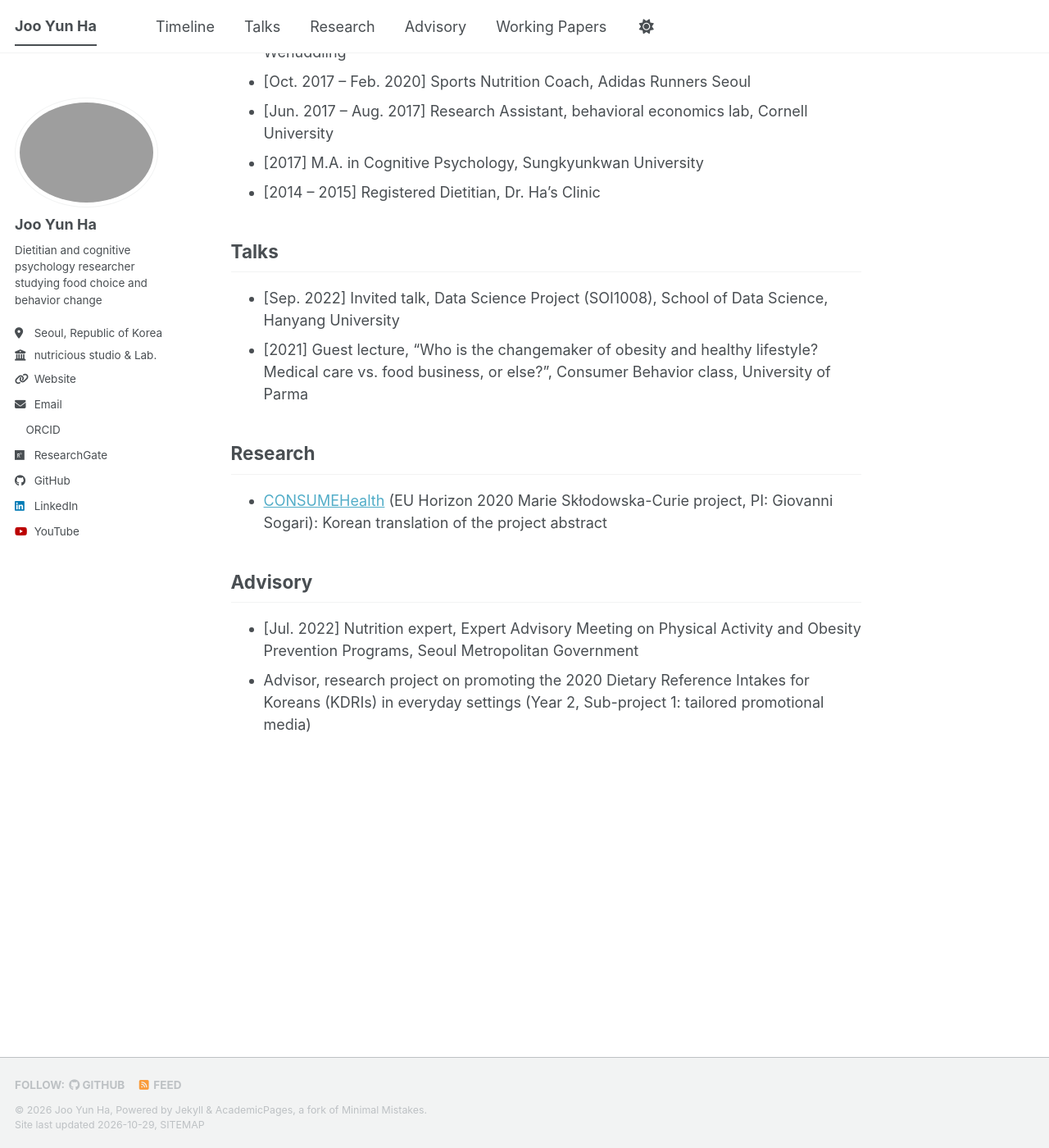
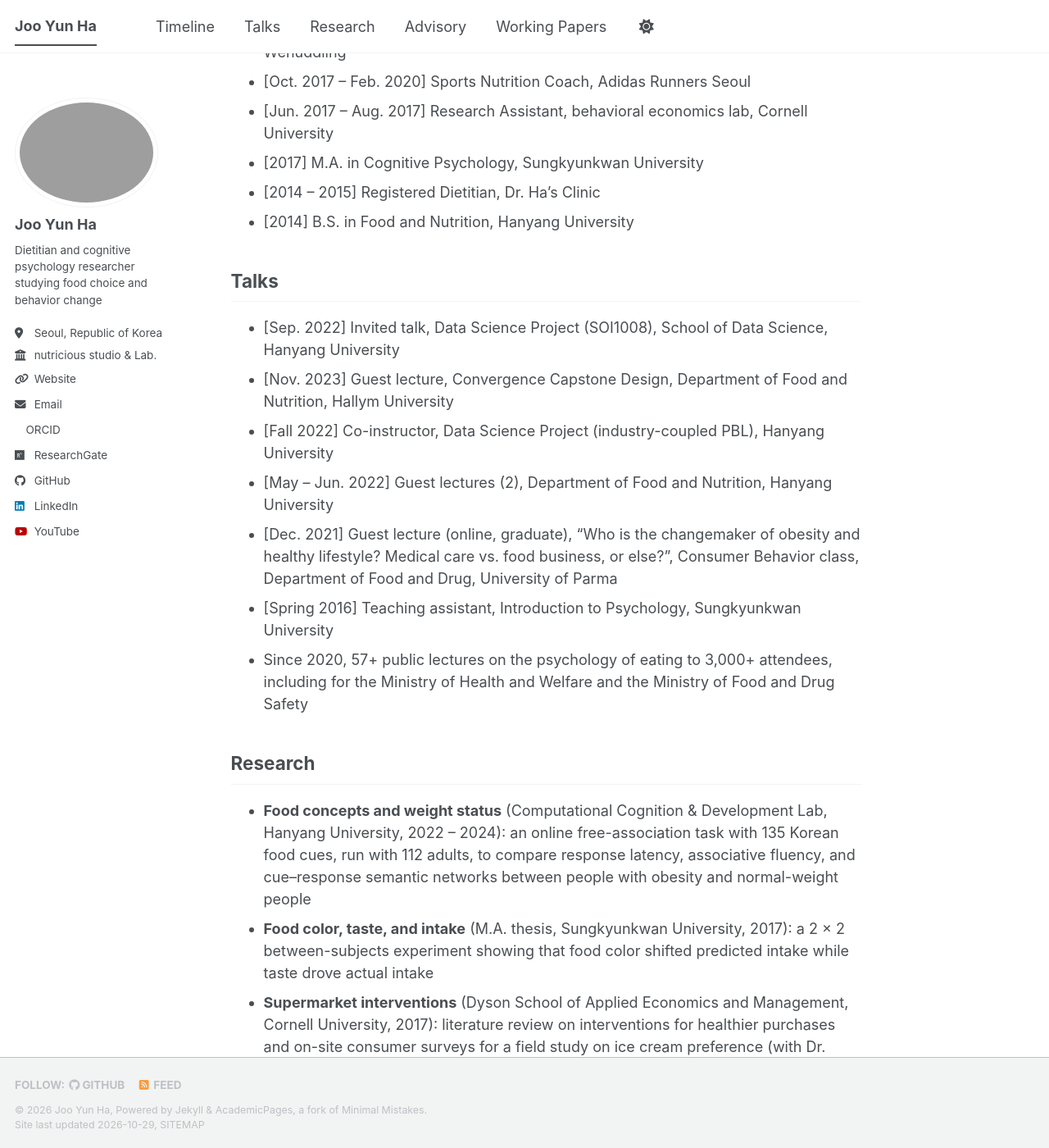
Before and after one commit to jooyunha/jooyunha.github.io, a Jekyll site: the page built from _pages/about.md, in a window 1280 px wide and 1400 px high, scrolled down 863 px. Shown: the whole window at 82% size. Built offline with Jekyll 4.4.1, drawn with Linux system fonts in a browser that asks for light colours; a style sheet for code colours, icons or effects is not loaded; some of the changed text lies outside the part shown.

Commit message:
Add files via upload

```diff
--- a/_pages/about.md
+++ b/_pages/about.md
@@ -18,7 +18,7 @@ I hold an M.S. in Clinical Nutrition from Hanyang University and an M.A. in Cogn
 - [Jun. 2020 – Present] Founder, Nutricious Studio & Lab
 - [Apr. 2024 – Jul. 2024] Post-Master's Researcher, Computational Cognition & Development Lab, Hanyang University
 - [Jul. 2021 – Feb. 2024] Visiting Graduate Student, Computational Cognition & Development Lab, Hanyang University
-- [Feb. 2023] M.S. in Clinical Nutrition, Hanyang University
+- [Feb. 2024] M.S. in Clinical Nutrition, Hanyang University
 - [Mar. 2022 – Dec. 2022] Clinical Nutrition Practicum, Hanyang University Medical Center
 - [Apr. 2018 – May 2025] Co-Founder, Korean Agency of Vegan Certification and Services
 - [Jan. 2018 – Apr. 2020] Product Manager & UX Designer (early team member), Wehuddling
@@ -26,17 +26,38 @@ I hold an M.S. in Clinical Nutrition from Hanyang University and an M.A. in Cogn
 - [Jun. 2017 – Aug. 2017] Research Assistant, behavioral economics lab, Cornell University
 - [2017] M.A. in Cognitive Psychology, Sungkyunkwan University
 - [2014 – 2015] Registered Dietitian, Dr. Ha's Clinic
+- [2014] B.S. in Food and Nutrition, Hanyang University
 
 ## Talks
 
 - [Sep. 2022] Invited talk, Data Science Project (SOI1008), School of Data Science, Hanyang University
-- [2021] Guest lecture, "Who is the changemaker of obesity and healthy lifestyle? Medical care vs. food business, or else?", Consumer Behavior class, University of Parma
+- [Nov. 2023] Guest lecture, Convergence Capstone Design, Department of Food and Nutrition, Hallym University
+- [Fall 2022] Co-instructor, Data Science Project (industry-coupled PBL), Hanyang University
+- [May – Jun. 2022] Guest lectures (2), Department of Food and Nutrition, Hanyang University
+- [Dec. 2021] Guest lecture (online, graduate), "Who is the changemaker of obesity and healthy lifestyle? Medical care vs. food business, or else?", Consumer Behavior class, Department of Food and Drug, University of Parma
+- [Spring 2016] Teaching assistant, Introduction to Psychology, Sungkyunkwan University
+- Since 2020, 57+ public lectures on the psychology of eating to 3,000+ attendees, including for the Ministry of Health and Welfare and the Ministry of Food and Drug Safety
 
 ## Research
 
+- **Food concepts and weight status** (Computational Cognition & Development Lab, Hanyang University, 2022 – 2024): an online free-association task with 135 Korean food cues, run with 112 adults, to compare response latency, associative fluency, and cue–response semantic networks between people with obesity and normal-weight people
+- **Food color, taste, and intake** (M.A. thesis, Sungkyunkwan University, 2017): a 2 × 2 between-subjects experiment showing that food color shifted predicted intake while taste drove actual intake
+- **Supermarket interventions** (Dyson School of Applied Economics and Management, Cornell University, 2017): literature review on interventions for healthier purchases and on-site consumer surveys for a field study on ice cream preference (with Dr. Catalina Velez)
 - [CONSUMEHealth](https://giovannisogari.com/consumehealth-msca-project/about-the-project/2-non-categorizzato/64-abstract-of-my-project-korean.html) (EU Horizon 2020 Marie Skłodowska-Curie project, PI: Giovanni Sogari): Korean translation of the project abstract
+
+## Publications
+
+- **Ha, J. Y.**, Yim, H., & De Deyne, S. Food for thought: Differences in the semantic structure of food knowledge between individuals with obesity and normal-weight individuals. *Preprint.*
+- **Ha, J. Y.**, Park, Y., & Yim, H. (2023). [Can words show your shape? Free association task for analyzing food categorization and concept](https://escholarship.org/uc/item/7tw9g34m). *Proceedings of the 45th Annual Conference of the Cognitive Science Society*, 4028. Poster, Sydney, Australia.
 
 ## Advisory
 
+- [2024] Program design, Seoul Metropolitan Government Obesity Prevention and Management Program (3-month program for 21+ high-risk participants)
 - [Jul. 2022] Nutrition expert, Expert Advisory Meeting on Physical Activity and Obesity Prevention Programs, Seoul Metropolitan Government
 - Advisor, research project on promoting the 2020 Dietary Reference Intakes for Koreans (KDRIs) in everyday settings (Year 2, Sub-project 1: tailored promotional media)
+- Nutrition advisor to Seoul Metropolitan Government, Korean Nutrition Society, Korea Health Promotion Institute, and CERAGEM
+
+## Honors
+
+- [2022] Research Assistant Scholarship, Hanyang University
+- [2016] National Humanities and Social Sciences Graduate Research Scholarship, Korea Student Aid Foundation
```
Also changed, not shown: _pages/navigation.yml (added, +24 -0 lines).
